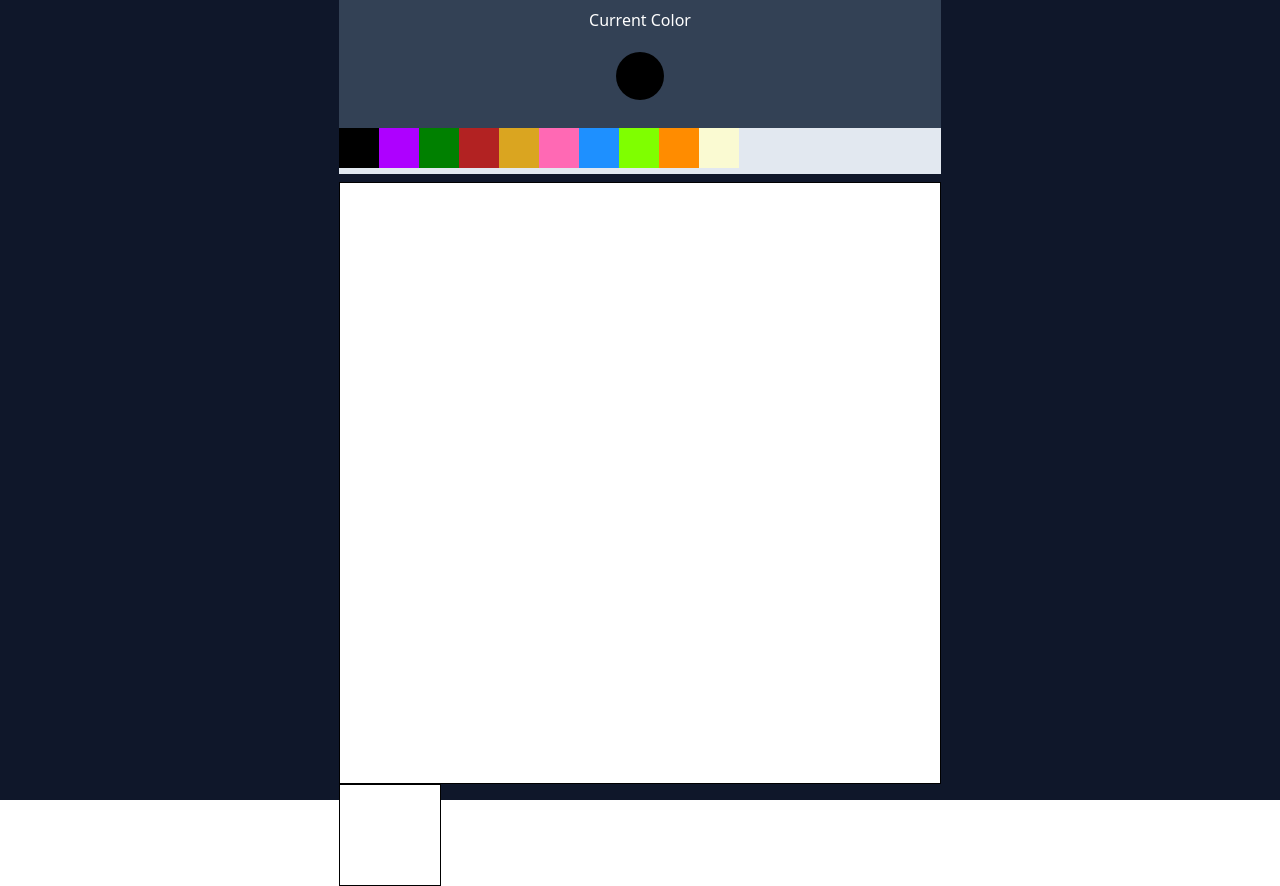
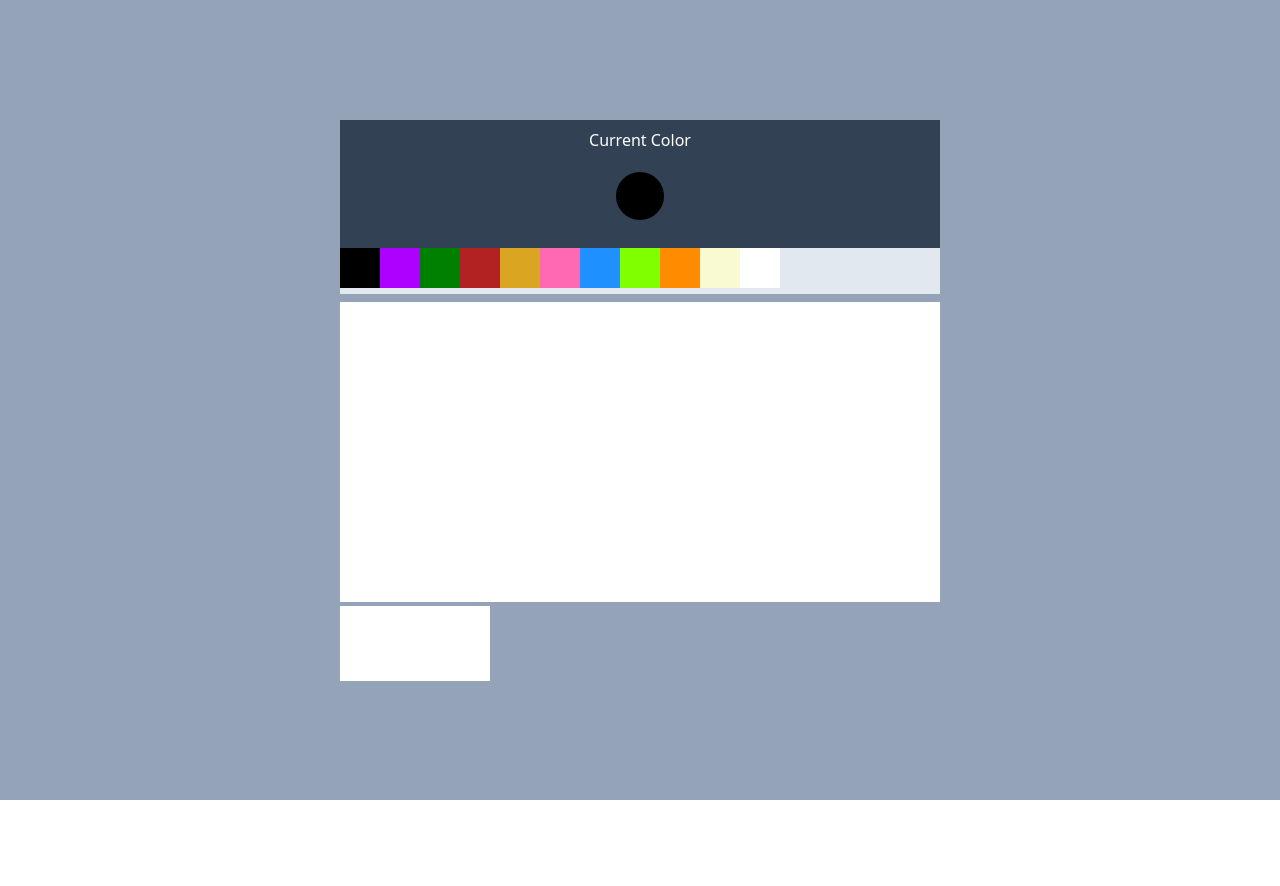
Before and after one commit to duris/canvas-drawing-app, a Next.js app: page / in a window 1280 px wide. After the commit the page ends 800 px from the top, so only its background shows below. Built offline with nearby package versions, Linux system fonts and the light colour scheme.

Commit message:
fixed sizing issue

```diff
--- a/components/Canvas.js
+++ b/components/Canvas.js
@@ -1,17 +1,14 @@
-import { useState } from "react"
+import { useRef, useState } from "react"
 import { useOnDraw, useSaveCanvas } from "./Hooks"
 
-const Canvas = (
-  {
-    width,
-    height
-  }) => {
+const Canvas = ({width,height}) => {
 
   const [currentColor, setCurrentColor] = useState('#000000')
 
 
   const setCanvasRef = useOnDraw(onDraw)
   const setCanvasRef2 = useSaveCanvas(saveCanvas)
+
 
   var source;
   var dest;
@@ -32,8 +29,8 @@ const Canvas = (
 
 
     const lw = 0
-    const size = 20      // box border
-    const boxRow = 40
+    const size = 10      // box border
+    const boxRow = 1
     const bw = boxRow*size
     const bh = boxRow*size      // how many boxes
     const box = bw / boxRow   // box size
@@ -51,10 +48,10 @@ const Canvas = (
         ctx.fill();
         //DRAW GRID
         // ctx.strokeRect(x,y,box,box)
-
+        console.log(boxToDrawY)
       }
     }
-    dest.drawImage(ctx.canvas,0,0,100,100)
+    dest.drawImage(ctx.canvas,0,0,150,75)
   }
 
   return(
@@ -71,20 +68,27 @@ const Canvas = (
        <button onClick={() => setCurrentColor('#7FFF00')} className=" bg-[#7FFF00] w-10 h-10"></button>
        <button onClick={() => setCurrentColor('#FF8C00')} className=" bg-[#FF8C00] w-10 h-10"></button>
        <button onClick={() => setCurrentColor('#FAFAD2')} className=" bg-[#FAFAD2] w-10 h-10"></button>
+       <button onClick={() => setCurrentColor('#FFFFFF')} className=" bg-[#FFFFFF] w-10 h-10"></button>
 
       </div>
     <canvas
-      width={width}
-      height={height}
+      width={600}
+      height={300}
       style={canvasStyle}
       ref={setCanvasRef}
     />
+
+    <div className="mt-1">
     <canvas
-      width={100}
-      height={100}
+      width={150}
+      height={75}
       style={canvasStyle}
       ref={setCanvasRef2}
     />
+    </div>
+    <div>
+
+    </div>
 
     </div>
   )
@@ -93,6 +97,6 @@ const Canvas = (
 export default Canvas
 
 const canvasStyle  = {
-  border: '1px solid black',
+  // border: '1px solid white',
   background: 'white',
 }
--- a/pages/index.js
+++ b/pages/index.js
@@ -2,11 +2,11 @@ import Canvas from "../components/Canvas";
 
 const Index = () => {
   return(
-    <main className=" h-screen flex bg-slate-900">
+    <main className=" h-screen flex bg-slate-400">
       <div className=" m-auto ">
       <Canvas
-        width={600}
-        height={600}
+        width={500}
+        height={500}
        />
        </div>
     </main>
```
